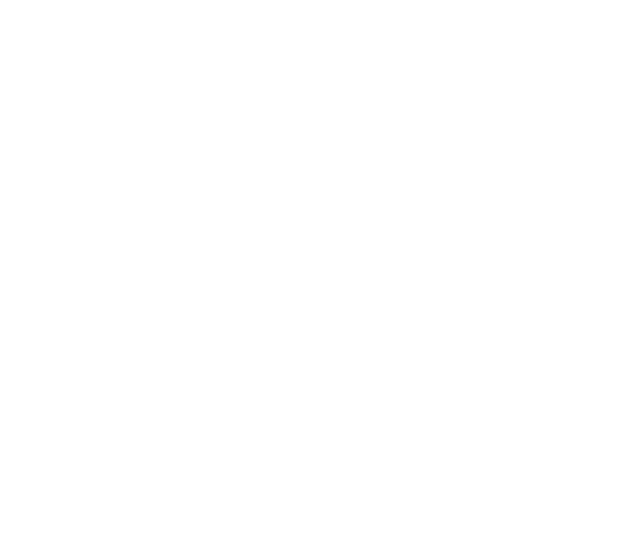
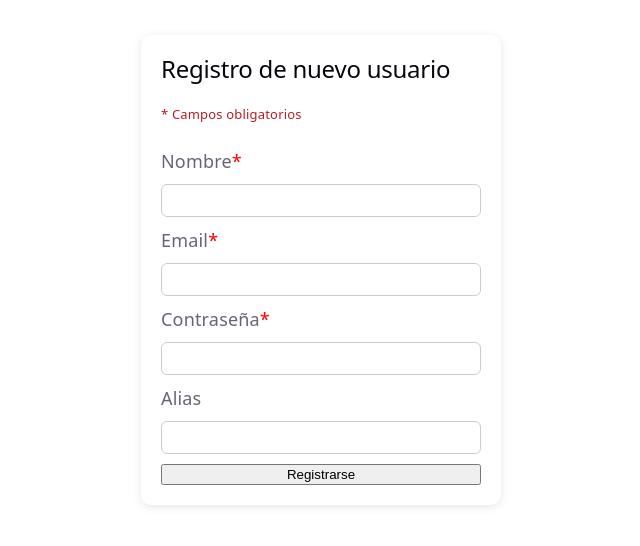
Before and after one commit to anlozor/CityReport, a React app in the folder frontend/: page /registro in a window 1280 px wide. Before the commit this address had no page. Shown: the part 130-676 px from the top of the page, without its empty margins (319-959 px from the left). Built offline with nearby package versions, Linux system fonts and the light colour scheme; the HTML template or start-up script is replaced by a standard one.

Commit message:
arreglo de malformación de token al crear nuevo usuario, ventana de registro de nuevo usuario con navegación a vista de mapa

```diff
--- a/frontend/src/index.css
+++ b/frontend/src/index.css
@@ -105,3 +105,14 @@ code {
   padding: 4px 8px;
   background: var(--code-bg);
 }
+
+@keyframes shake {
+  0% {transform: translateX(0);}
+  25% {transform: translateX(-4px);}
+  50% {transform: translateX(4px);}
+  75% {transform: translateX(-4px);}
+  100% {transform: translateX(0);}
+}
+.shake {
+  animation: shake 0.3s ease;
+}
--- a/frontend/src/pages/Login.jsx
+++ b/frontend/src/pages/Login.jsx
@@ -53,7 +53,18 @@ function Login() {
                 width: "100vw"
             }}
         >
-            <div>
+            <div
+                style={{
+                    width: "320px",
+                    padding: "20px",
+                    background: "white",
+                    borderRadius: "10px",
+                    boxShadow: "0 2px 10px rgba(0, 0, 0, 0.1)",
+                    display: "flex",
+                    flexDirection: "column",
+                    alignItems: "center"
+                }}
+            >
                 <h1>Login</h1>
 
                 <form onSubmit={handleSubmit}>
--- /dev/null
+++ b/frontend/src/pages/RegistroNuevoUsuario.jsx
@@ -0,0 +1,152 @@
+import { useState } from "react";
+import { registro } from "../services/registroService";
+import { toast } from "react-toastify";
+import { useNavigate } from "react-router-dom";
+
+function RegistroNuevoUsuario() {
+    const [nombre, setNombre] = useState("");
+    const [email, setEmail] = useState("");
+    const [contraseña, setContraseña] = useState("");
+    const [alias, setAlias] = useState("");
+
+    const [errores, setErrores] = useState({});
+
+    const navigate  = useNavigate();
+
+    const handleSubmit = async () => {
+        if (!validar()) {
+            return;
+        }
+
+        try {
+            const {response, data} = await registro(nombre, email, contraseña, alias);
+
+            if (!response.ok) {
+                toast.error(data.mensaje);
+                return;
+            }
+            localStorage.setItem("token", data.token);
+            toast.success("Usuario creado correctamente");
+
+            navigate("/mapa");
+
+        } catch (error) {
+            console.error(error);
+        }
+    };
+
+    const validar = () => {
+        const nuevosErrores = {};
+
+        if (!nombre.trim()) {
+            nuevosErrores.nombre = true;
+        }
+        if (!email.trim()) {
+            nuevosErrores.email = true;
+        }
+        if (!contraseña.trim()) {
+            nuevosErrores.contraseña = true;
+        }
+
+        setErrores(nuevosErrores);
+
+        return Object.keys(nuevosErrores).length === 0;
+    };
+
+    return (
+        <div
+            style={{
+                height: "100vh",
+                display: "flex",
+                justifyContent: "center",
+                alignItems: "center"
+            }}
+        >
+            <div
+                style={{
+                    width: "320px",
+                    padding: "20px",
+                    background: "white",
+                    borderRadius: "10px",
+                    boxShadow: "0 2px 10px rgba(0, 0, 0, 0.1)",
+                    display: "flex",
+                    flexDirection: "column",
+                    alignItems: "center"
+                }}
+            >
+                <form
+                    onSubmit={(e) => {e.preventDefault(); handleSubmit;}}
+                    style={{
+                        display: "flex",
+                        flexDirection: "column",
+                        gap: "10px",
+                        width: "100%",
+                        alignItems: "stretch"
+                    }}
+                >
+                    <h2>Registro de nuevo usuario</h2>
+                    <p
+                        style={{
+                            color: "#b91c1c",
+                            fontSize: "13px",
+                            marginBottom: "10px"
+                        }}
+                    >
+                        * Campos obligatorios
+                    </p>
+                    <label>Nombre<span style={{color: "red"}}>*</span></label>
+                    <input
+                        className={errores.nombre ? "shake" : ""}
+                        value={nombre}
+                        onChange={(e) => setNombre(e.target.value)}
+                        style={{
+                            border: errores.nombre ? "2px solid red" : "1px solid #ccc",
+                            outline: "none",
+                            padding: "8px",
+                            borderRadius: "6px"
+                        }}
+                    />
+                    <label>Email<span style={{color: "red"}}>*</span></label>
+                    <input
+                        className={errores.email ? "shake" : ""}
+                        value={email}
+                        onChange={(e) => setEmail(e.target.value)}
+                        style={{
+                            border: errores.email ? "2px solid red" : "1px solid #ccc",
+                            outline: "none",
+                            padding: "8px",
+                            borderRadius: "6px"
+                        }}
+                    />
+                    <label>Contraseña<span style={{color: "red"}}>*</span></label>
+                    <input
+                        className={errores.contraseña ? "shake" : ""}
+                        type="password"
+                        value={contraseña}
+                        onChange={(e) => setContraseña(e.target.value)}
+                        style={{
+                            border: errores.contraseña ? "2px solid red" : "1px solid #ccc",
+                            outline: "none",
+                            padding: "8px",
+                            borderRadius: "6px"
+                        }}
+                    />
+                    <label>Alias</label>
+                    <input
+                        value={alias}
+                        onChange={(e) => setAlias(e.target.value)}
+                        style={{
+                            border: "1px solid #ccc",
+                            outline: "none",
+                            padding: "8px",
+                            borderRadius: "6px"
+                        }}
+                    />
+                    <button onClick={handleSubmit}>Registrarse</button>
+                </form>
+            </div>
+        </div>
+    );
+}
+
+export default RegistroNuevoUsuario;
--- a/frontend/src/routes/AppRouter.jsx
+++ b/frontend/src/routes/AppRouter.jsx
@@ -5,6 +5,7 @@ import Login from "../pages/Login";
 import MapaIncidencias from "../pages/MapaIncidencias";
 import InfoIncidencia from "../pages/InfoIncidencia";
 import NuevaIncidencia from "../pages/NuevaIncidencia";
+import RegistroNuevoUsuario from "../pages/RegistroNuevoUsuario";
 
 function AppRouter(){
     return (
@@ -26,6 +27,10 @@ function AppRouter(){
                     path="/incidencias/nueva"
                     element={<NuevaIncidencia/>}
                 />
+                <Route
+                    path="/registro"
+                    element={<RegistroNuevoUsuario/>}
+                />
 
             </Routes>
         </BrowserRouter>
--- /dev/null
+++ b/frontend/src/services/registroService.js
@@ -0,0 +1,13 @@
+export async function registro(nombre, email, contraseña, alias) {
+    const response = await fetch("http://localhost:3000/usuarios/registro", {
+        method: "POST",
+        headers: {"Content-Type": "application/json",},
+        body: JSON.stringify({
+            nombre, email, contraseña, alias
+        }),
+    });
+
+    const data = await response.json();
+
+    return {response, data};
+}
```
Also changed, not shown: 1 other file (tests, documents, lock files or other folders).
